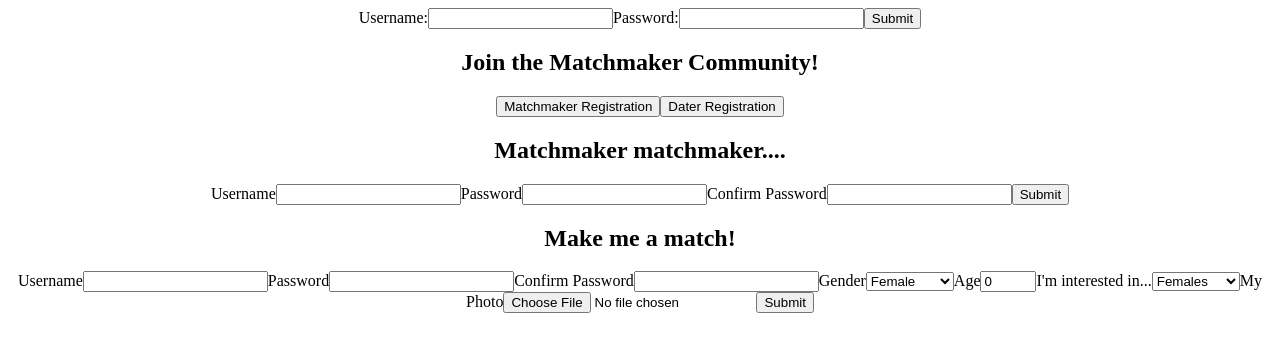
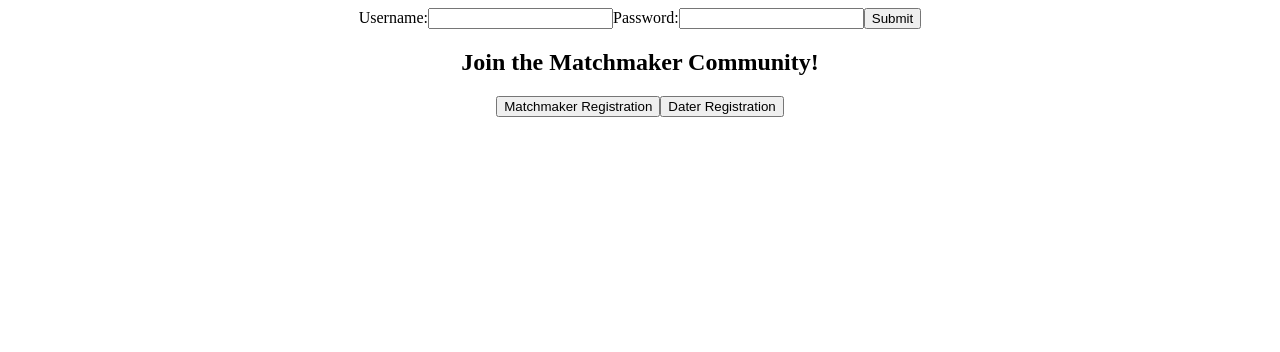
Before and after one commit to Rooksac/matchmaker, a React (Create React App) app in the folder matchmaker-client/: page / in a window 1280 px wide. Shown: the top 352 px of the page. Built offline with nearby package versions, Linux system fonts and the light colour scheme.

Commit message:
testing signup matchmaker

```diff
--- a/matchmaker-client/src/components/DaterSignUp.js
+++ b/matchmaker-client/src/components/DaterSignUp.js
@@ -1,7 +1,7 @@
 import React, {useState} from 'react'
 
 export default function DaterSignUp() {
-    const initialState = {username: '', password: '', confirmPassword: '', gender: null, age: 0, interestedIn: null, image: null}
+    const initialState = {username: '', password: '', gender: null, age: 0, interestedIn: null, image: null}
     const [loginInfo, setLoginInfo] = useState(initialState)
 
 
@@ -23,9 +23,6 @@ export default function DaterSignUp() {
 
                 <label className="form_label" for="password">Password</label>
                 <input className="form_input" onChange={handleChange} type="text" name="password" value={loginInfo.password}/>
-
-                <label className="form_label" for="confirmPassword">Confirm Password</label>
-                <input className="form_input" onChange={handleChange} type="password" name="confirmPassword" value={loginInfo.confirmPassword}/>
 
                 <label className="form_label" for="gender">Gender</label>
                 <select className="form_input" onChange={handleChange} name="gender" value={loginInfo.gender}>
--- a/matchmaker-client/src/components/MatchmakerSignUp.js
+++ b/matchmaker-client/src/components/MatchmakerSignUp.js
@@ -1,7 +1,7 @@
 import React, {useState} from 'react';
 
 export default function MatchmakerSignUp() {
-    const initialState = {username: '', password: '', confirmPassword: ''}
+    const initialState = {username: '', password: ''}
     const [loginInfo, setLoginInfo] = useState(initialState)
 
 
@@ -10,13 +10,25 @@ export default function MatchmakerSignUp() {
         setLoginInfo({...loginInfo, [name]: value})
     }
 
-    function handleSubmit() {
+    function handleSubmit(e) {
+        e.preventDefault();
+        fetch("https://localhost:9292/signup/matchmaker", {
+         method: "POST",
+         headers: {
+            "Content-Type": "application/json",
+         },
+         body: JSON.stringify(loginInfo),
+        })
+        .then((r) => r.json())
+        .then((data) => console.log(data))
+    }
 
-    }
   return (
     <div className="form">
         <h2>Matchmaker matchmaker....</h2>
-        <form>
+        <form
+        // onSubmit={handleSubmit}
+        >
 
              <label className="form_label" for="username">Username</label>
                 <input className="form_input" onChange={handleChange} type="text" name="username" value={loginInfo.username}/>
@@ -24,10 +36,7 @@ export default function MatchmakerSignUp() {
              <label className="form_label" for="password">Password</label>
                 <input className="form_input" onChange={handleChange} type="text" name="password" value={loginInfo.password}/>
 
-             <label className="form_label" for="confirmPassword">Confirm Password</label>
-                <input className="form_input" onChange={handleChange} type="password" value={loginInfo.confirmPassword}/>
-
-             <input type="submit" onSubmit ={handleSubmit}/>
+             <input type="submit"/>
         </form>
         </div>
   )
--- a/matchmaker-client/src/components/NewAccount.js
+++ b/matchmaker-client/src/components/NewAccount.js
@@ -1,23 +1,25 @@
-import React from 'react'
+import React, {useState} from 'react'
 import MatchmakerSignUp from './MatchmakerSignUp'
 import DaterSignUp from './DaterSignUp'
 
 export default function NewAccount() {
+  const [clickedMatchMaker, setClickedMatchMaker] = useState(false)
+  const [clickedDater, setClickedDater] = useState(false)
 
   function handleMatchMakerClick(){
-    <MatchmakerSignUp />
+    setClickedMatchMaker(clickedMatchMaker => !clickedMatchMaker)
   }
 
   function handleDaterClick(){
-    <DaterSignUp />
+    setClickedDater(clickedDater => !clickedDater)
   }
   return (
     <div>
         <h2>Join the Matchmaker Community!</h2>
         <button onClick={handleMatchMakerClick}>Matchmaker Registration</button>
         <button onClick={handleDaterClick}>Dater Registration</button>
-        <MatchmakerSignUp />
-        <DaterSignUp />
+        {clickedMatchMaker ? <MatchmakerSignUp /> : null}
+        {clickedDater ? <DaterSignUp /> : null}
     </div>
   )
 }
```
Also changed, not shown: 2 other files (tests, documents, lock files or other folders).
